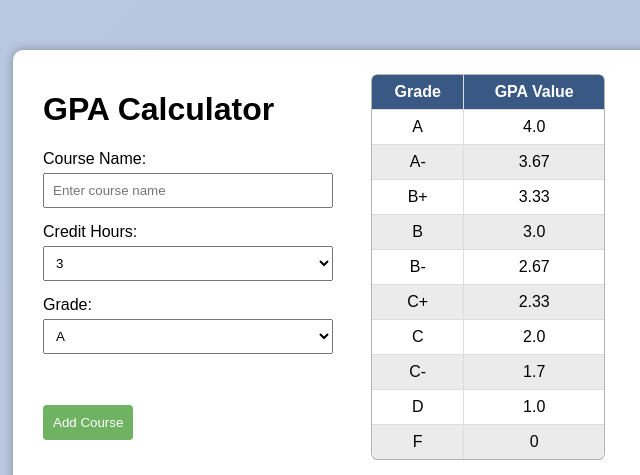
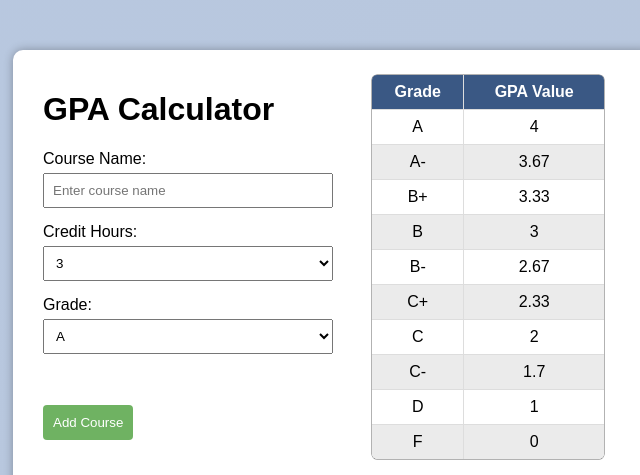
Before and after one commit to sothengski/GPA_Calculator_Web, a plain HTML site: page index.html in a window 1280 px wide. Shown: the top 475 px of the page, 307-947 px from the left. Drawn offline with Linux system fonts and the light colour scheme.

Commit message:
read grade Scales data from json file into JS and passing the value into HTML Table body

```diff
--- a/script.js
+++ b/script.js
@@ -1,3 +1,4 @@
+let gradeScales = [];
 let courses = [];
 let cgpa = 0.0;
 let totalCredits = 0;
@@ -323,3 +324,29 @@ document.getElementById("importButton").addEventListener("click", importData);
 document
   .getElementById("fileInput")
   .addEventListener("change", handleFileInputChange);
+
+// Read the Json Grade Scales file
+document.addEventListener("DOMContentLoaded", function () {
+  fetch("grade_scales.json") // Replace with the correct path to your JSON file
+    .then((response) => response.json())
+    .then((data) => {
+      gradeScales = data.gradeScales;
+      displayGradeScales(gradeScales);
+    })
+    .catch((error) => console.error("Error fetching and parsing JSON:", error));
+});
+
+function displayGradeScales(gradeScales) {
+  const tableBody = document.querySelector("#GPAScaleTable tbody");
+
+  gradeScales.forEach((scale) => {
+    const row = tableBody.insertRow();
+    const gradeCell = row.insertCell(0);
+    const gpaValueCell = row.insertCell(1);
+    // const scaleDescriptionCell = row.insertCell(2);
+
+    gradeCell.textContent = scale.grade;
+    gpaValueCell.textContent = scale.gpaValue;
+    // scaleDescriptionCell.textContent = scale.scaleDescription;
+  });
+}
```
Also changed, not shown: index.html (+4 -2 lines).
